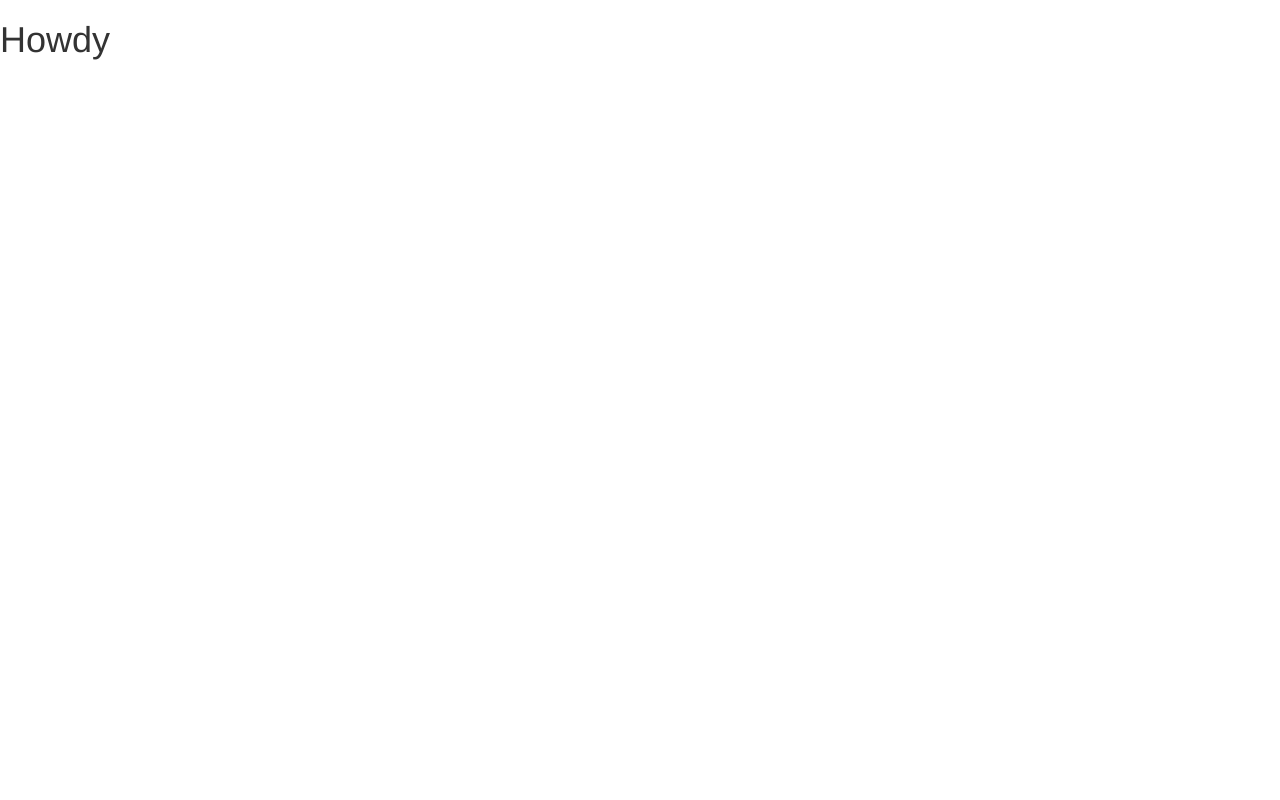
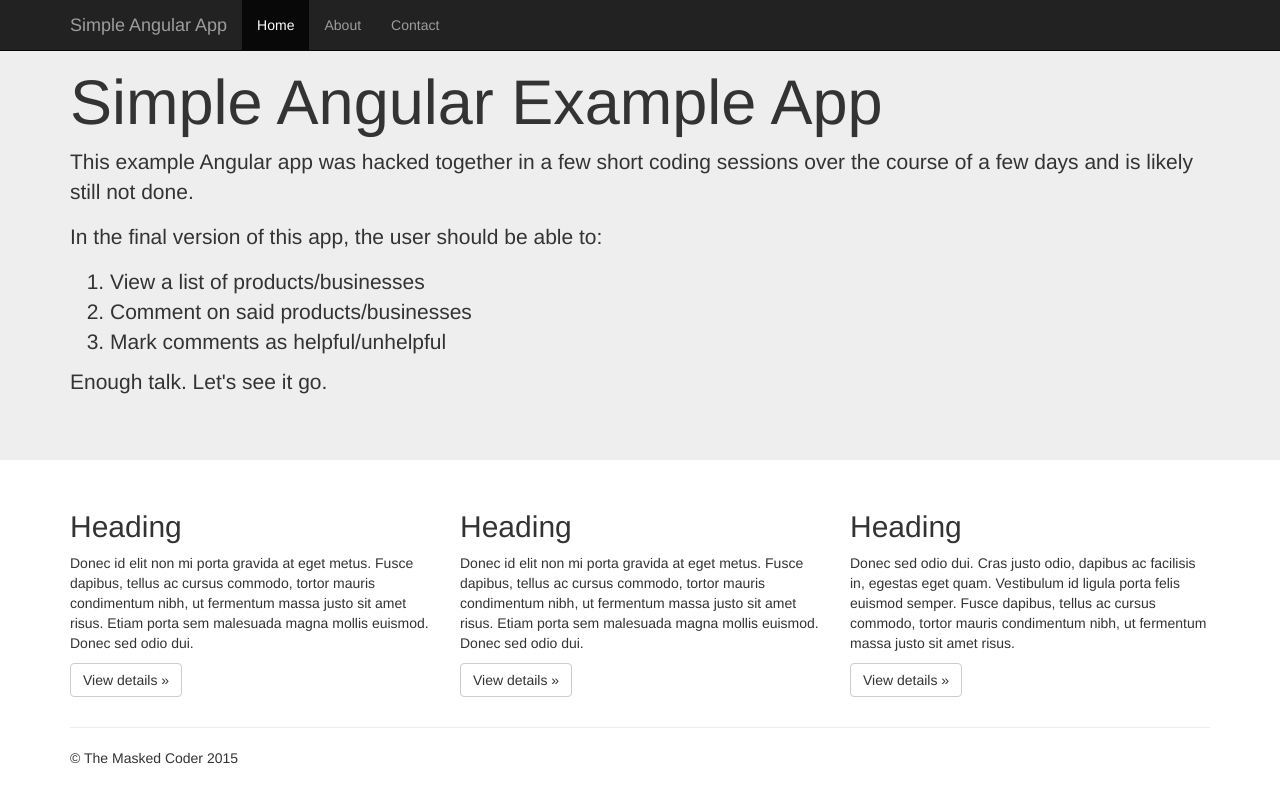
Before and after one commit to maskedcoder/feedback-app, a website: page app/views/index.html in a window 1280 px wide. Drawn offline with Linux system fonts and the light colour scheme; some packages are replaced by stand-ins of ours; files that its build step writes are made by us from their sources; files whose address does not match are found by name.

Commit message:
Add some introductory content

```diff
--- /dev/null
+++ b/app/assets/styles/theme.css
@@ -0,0 +1,4 @@
+.jumbotron li {
+  font-size: 21px;
+  font-weight: 200;
+}
--- a/app/views/index.html
+++ b/app/views/index.html
@@ -4,11 +4,78 @@
   <meta charset="utf-8">
   <meta http-equiv="X-UA-Compatible" content="IE=edge">
   <meta http-equiv="Content-Language" content="en">
+  <meta name="viewport" content="width=device-width, initial-scale=1">
   <title>Feedback App</title>
   <link rel="stylesheet" href="assets/styles/bootstrap.css">
+  <link rel="stylesheet" href="assets/styles/theme.css">
+  <!--[if lt IE 9]>
+    <script src="https://oss.maxcdn.com/html5shiv/3.7.2/html5shiv.min.js"></script>
+    <script src="https://oss.maxcdn.com/respond/1.4.2/respond.min.js"></script>
+  <![endif]-->
 </head>
 <body>
-  <h1>Howdy</h1>
+  <nav class="navbar navbar-inverse navbar-fixed-top">
+    <div class="container">
+      <div class="navbar-header">
+        <button type="button" class="navbar-toggle collapsed" data-toggle="collapse" data-target="#navbar" aria-expanded="false" aria-controls="navbar">
+          <span class="sr-only">Toggle navigation</span>
+          <span class="icon-bar"></span>
+          <span class="icon-bar"></span>
+          <span class="icon-bar"></span>
+        </button>
+        <a class="navbar-brand" href="#">Simple Angular App</a>
+      </div>
+      <div id="navbar" class="collapse navbar-collapse">
+        <ul class="nav navbar-nav">
+          <li class="active"><a href="#">Home</a></li>
+          <li><a href="#about">About</a></li>
+          <li><a href="#contact">Contact</a></li>
+        </ul>
+      </div><!--/.nav-collapse -->
+    </div>
+  </nav>
+
+
+  <div class="jumbotron">
+    <div class="container">
+      <h1>Simple Angular Example App</h1>
+      <p>This example Angular app was hacked together in a few short coding sessions over the course of a few days and is likely still not done.</p>
+      <p>In the final version of this app, the user should be able to:</p>
+      <ol>
+        <li>View a list of products/businesses</li>
+        <li>Comment on said products/businesses</li>
+        <li>Mark comments as helpful/unhelpful</li>
+      </ol>
+      <p>Enough talk. Let's see it go.</p>
+    </div>
+  </div>
+
+  <div class="container">
+    <!-- Example row of columns -->
+    <div class="row">
+      <div class="col-md-4">
+        <h2>Heading</h2>
+        <p>Donec id elit non mi porta gravida at eget metus. Fusce dapibus, tellus ac cursus commodo, tortor mauris condimentum nibh, ut fermentum massa justo sit amet risus. Etiam porta sem malesuada magna mollis euismod. Donec sed odio dui. </p>
+        <p><a class="btn btn-default" href="#" role="button">View details &raquo;</a></p>
+      </div>
+      <div class="col-md-4">
+        <h2>Heading</h2>
+        <p>Donec id elit non mi porta gravida at eget metus. Fusce dapibus, tellus ac cursus commodo, tortor mauris condimentum nibh, ut fermentum massa justo sit amet risus. Etiam porta sem malesuada magna mollis euismod. Donec sed odio dui. </p>
+        <p><a class="btn btn-default" href="#" role="button">View details &raquo;</a></p>
+      </div>
+      <div class="col-md-4">
+        <h2>Heading</h2>
+        <p>Donec sed odio dui. Cras justo odio, dapibus ac facilisis in, egestas eget quam. Vestibulum id ligula porta felis euismod semper. Fusce dapibus, tellus ac cursus commodo, tortor mauris condimentum nibh, ut fermentum massa justo sit amet risus.</p>
+        <p><a class="btn btn-default" href="#" role="button">View details &raquo;</a></p>
+      </div>
+    </div>
+
+    <hr>
+
+    <footer>
+      <p>&copy; The Masked Coder 2015</p>
+    </footer>
+  </div>
 
   <!-- vendor -->
   <script src="assets/javascript/vendor/jquery-2.1.4.min.js"></script>
@@ -16,5 +83,13 @@
   <script src="assets/javascript/vendor/angular-route.js"></script>
   <script src="assets/javascript/vendor/angular-resource.js"></script>
   <script src="assets/javascript/vendor/bootstrap.min.js"></script>
+
+  <!-- app -->
+
+  <!-- controllers -->
+
+  <!-- directives -->
+
+  <!-- views -->
 </body>
 </html>
```
